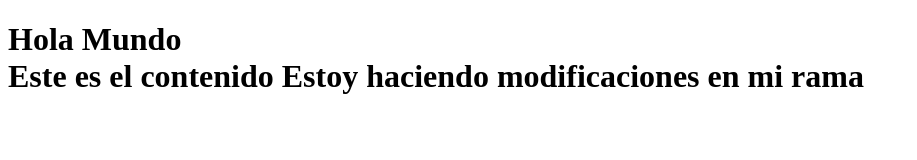
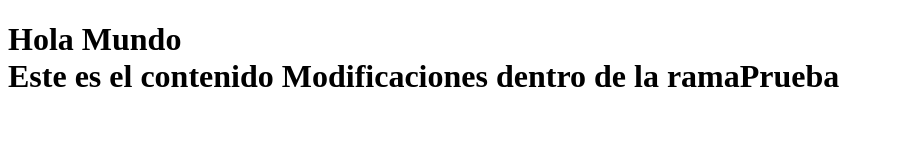
Before and after one commit to AlixLopez/cursogit, a plain HTML site: page index.html in a window 1280 px wide. Shown: the whole page, without its empty margins (0-917 px from the left). Drawn offline with Linux system fonts and the light colour scheme.

Commit message:
Cambio al archivo index.html

```diff
--- a/index.html
+++ b/index.html
@@ -12,7 +12,7 @@
 
 
 		<section> Este es el contenido
-			Estoy haciendo modificaciones en mi rama
+			Modificaciones dentro de la ramaPrueba
 
 		</section>
 	</h1>
```
